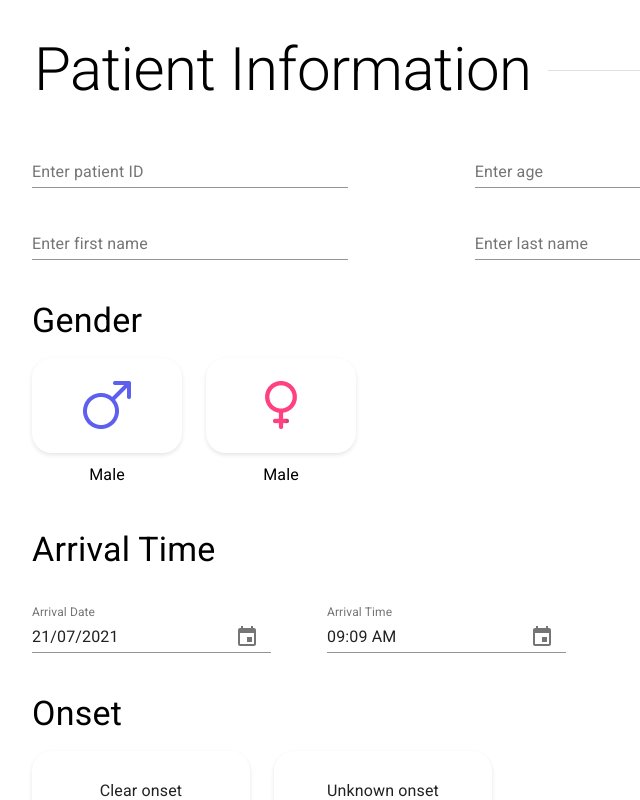
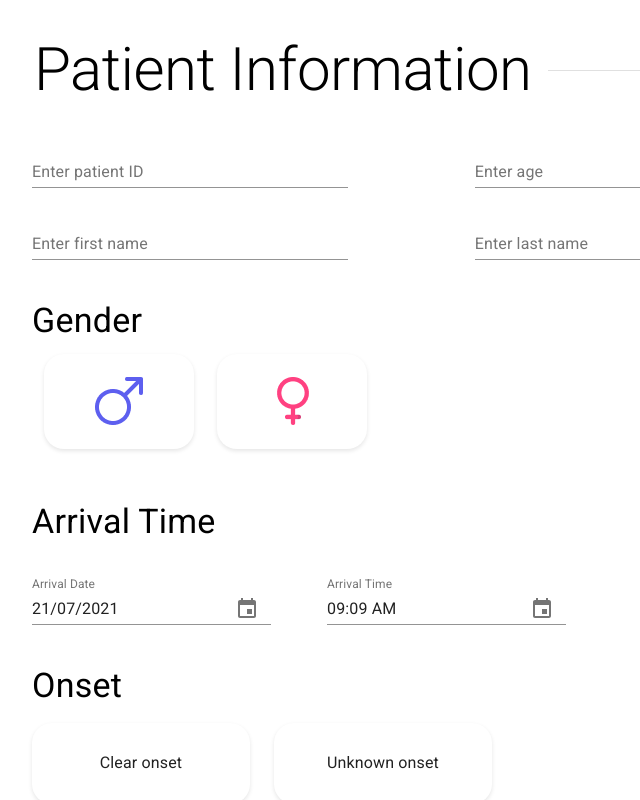
Before and after one commit to cu-devclub/app4stroke_front, a React (Create React App) app: page /form in a window 1280 px wide. Shown: the top 800 px of the page, without its empty margins (0-640 px from the left). Built offline with nearby package versions, Linux system fonts and the light colour scheme.

Commit message:
Toggle Button of Gender done

```diff
--- a/src/Pages/Form/Components/PatientInformationSection.tsx
+++ b/src/Pages/Form/Components/PatientInformationSection.tsx
@@ -1,6 +1,13 @@
 import "date-fns";
 import React, { useState } from "react";
-import { createStyles, makeStyles } from "@material-ui/core/styles";
+import {
+  createStyles,
+  makeStyles,
+  withStyles,
+  Theme,
+  ThemeProvider,
+  createTheme,
+} from "@material-ui/core/styles";
 import Box from "@material-ui/core/Box";
 import Grid from "@material-ui/core/Grid";
 import TextField from "@material-ui/core/TextField";
@@ -14,8 +21,10 @@ import {
   KeyboardTimePicker,
   KeyboardDatePicker,
 } from "@material-ui/pickers";
+import ToggleButton from "@material-ui/lab/ToggleButton";
+import ToggleButtonGroup from "@material-ui/lab/ToggleButtonGroup";
 
-const useStyle = makeStyles(() =>
+const useStyle = makeStyles((theme) =>
   createStyles({
     root: {
       width: "100%",
@@ -28,12 +37,11 @@ const useStyle = makeStyles(() =>
       marginTop: "40px",
     },
     buttonGender: {
-      marginTop: "16px",
-      width: "150px",
-      height: "95px",
-      borderRadius: "20px",
-      backgroundColor: "#fff",
-      boxShadow: "0px 2px 4px rgba(0, 0, 0, 0.1)",
+      "&.Mui-selected": {
+        backgroundColor: "#EF5DA8",
+        color: "#FFF",
+        pointerEvents: "none",
+      },
     },
     textGender: {
       textAlign: "center",
@@ -64,8 +72,49 @@ const useStyle = makeStyles(() =>
   })
 );
 
+const theme = createTheme({
+  palette: {
+    primary: {
+      main: "#FFF",
+      contrastText: "#3A3A3D",
+    },
+    secondary: {
+      main: "#EF5DA8",
+      contrastText: "#FFF",
+    },
+  },
+});
+
+const GenderStyledToggleButtonGroup = withStyles((theme) => ({
+  grouped: {
+    margin: theme.spacing(3),
+    boxShadow: "0px 2px 4px rgba(0, 0, 0, 0.1)",
+    width: "150px",
+    height: "95px",
+    backgroundColor: "#FFF",
+    border: "none",
+    "&:not(:first-child)": {
+      borderRadius: "20px",
+    },
+    "&:first-child": {
+      borderRadius: "20px",
+    },
+  },
+}))(ToggleButtonGroup);
+
 const PatientInformationSection: React.FC = () => {
   const classes = useStyle();
+
+  //* Gender Button Handle
+  const [gender, setGender] = React.useState<string | null>("left");
+  const handleGender = (
+    event: React.MouseEvent<HTMLElement>,
+    newGender: string | null
+  ) => {
+    setGender(newGender);
+  };
+
+  //* Date and Time Picker
   const [selectedDate, setSelectedDate] = React.useState<Date | null>(
     new Date()
   );
@@ -75,6 +124,7 @@ const PatientInformationSection: React.FC = () => {
 
   return (
     <Box className={classes.root}>
+      <ThemeProvider theme={theme}>
         {/* Patient - Text Field */}
         <Grid container spacing={6}>
           <Grid item xs={4}>
@@ -97,26 +147,22 @@ const PatientInformationSection: React.FC = () => {
           <Typography variant="h4">Gender</Typography>
         </Box>
         <Grid container spacing={3}>
-        <Grid item>
-          <Button variant="contained" className={classes.buttonGender}>
+          <GenderStyledToggleButtonGroup
+            value={gender}
+            exclusive
+            onChange={handleGender}
+          >
+            <ToggleButton value="male" className={classes.buttonGender}>
               <Box display="flex">
                 <img src={MaleIcon} alt="male icon" />
               </Box>
-          </Button>
-          <Box className={classes.textGender}>
-            <Typography variant="subtitle1">Male</Typography>
-          </Box>
-        </Grid>
-        <Grid item>
-          <Button variant="contained" className={classes.buttonGender}>
+            </ToggleButton>
+            <ToggleButton value="female" className={classes.buttonGender}>
               <Box display="flex">
                 <img src={FemaleIcon} alt="female icon" />
               </Box>
-          </Button>
-          <Box className={classes.textGender}>
-            <Typography variant="subtitle1">Male</Typography>
-          </Box>
-        </Grid>
+            </ToggleButton>
+          </GenderStyledToggleButtonGroup>
         </Grid>
         {/* Arrival Time - Date & Time Picker*/}
         <Box className={classes.textTitle}>
@@ -178,6 +224,7 @@ const PatientInformationSection: React.FC = () => {
         <Button variant="contained" className={classes.buttonUpload}>
           <Typography variant="subtitle1">Upload</Typography>
         </Button>
+      </ThemeProvider>
     </Box>
   );
 };
```
Lines whose indentation alone changed are shown as unchanged.
